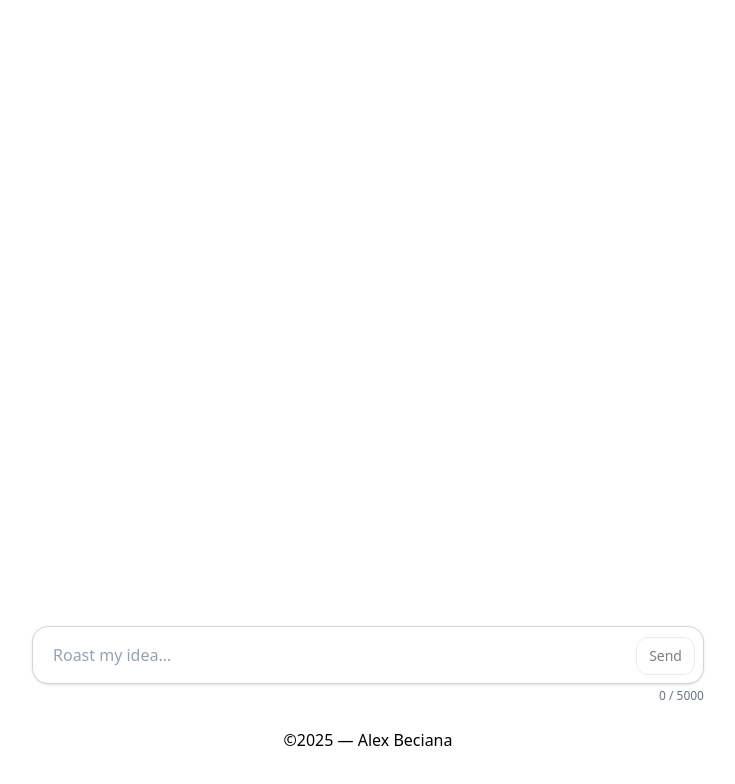
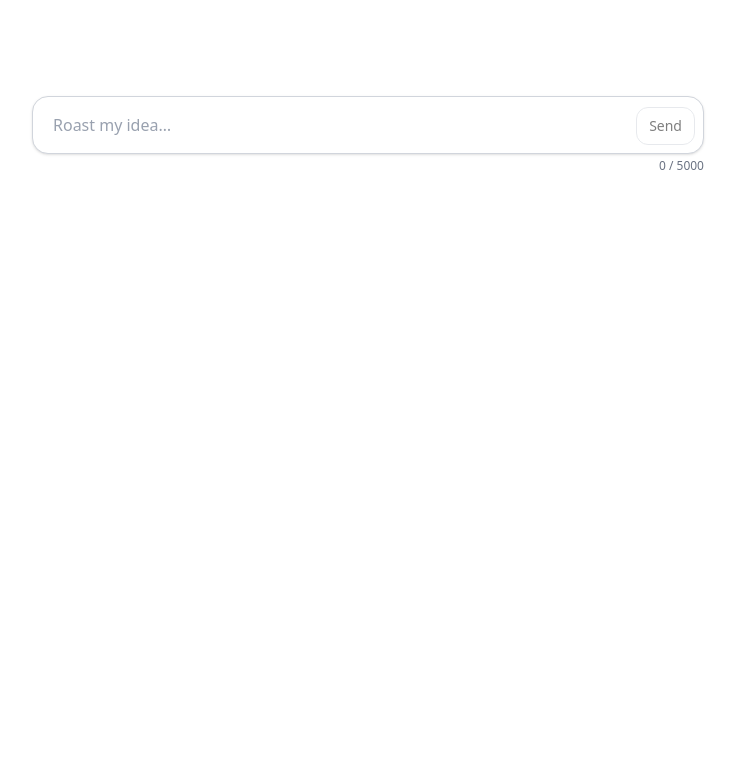
Before and after one commit to abeciana1/idea-roast, a Next.js app: page / in a window 1280 px wide. Shown: the top 784 px of the page, without its empty margins (272-1007 px from the left). Built offline with nearby package versions, Linux system fonts and the light colour scheme.

Commit message:
IR-5 Reordered comps

```diff
--- a/src/app/page.tsx
+++ b/src/app/page.tsx
@@ -1,16 +1,11 @@
 import PromptForm from '@/components/_form/PromptForm'
-import Footer from '@/components/_general/Footer'
-import MessageContainer from '@/components/_chat/Messages'
 
 export default function Home() {
   return (
     <>
       <main className="flex min-h-screen flex-col items-center justify-between p-24">
-        <MessageContainer/>
+        <PromptForm />
       </main>
-      <Footer>
-        <PromptForm />
-      </Footer>
     </>
   );
 }
```
